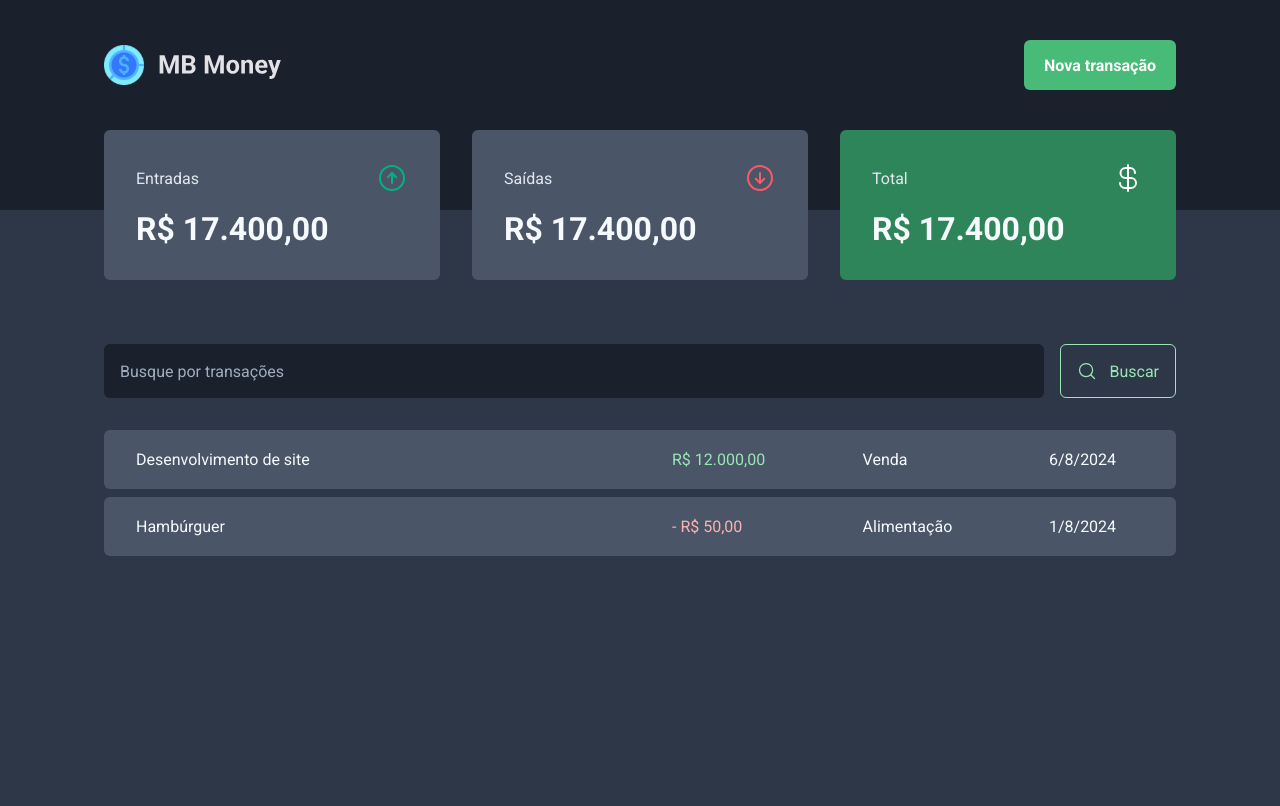
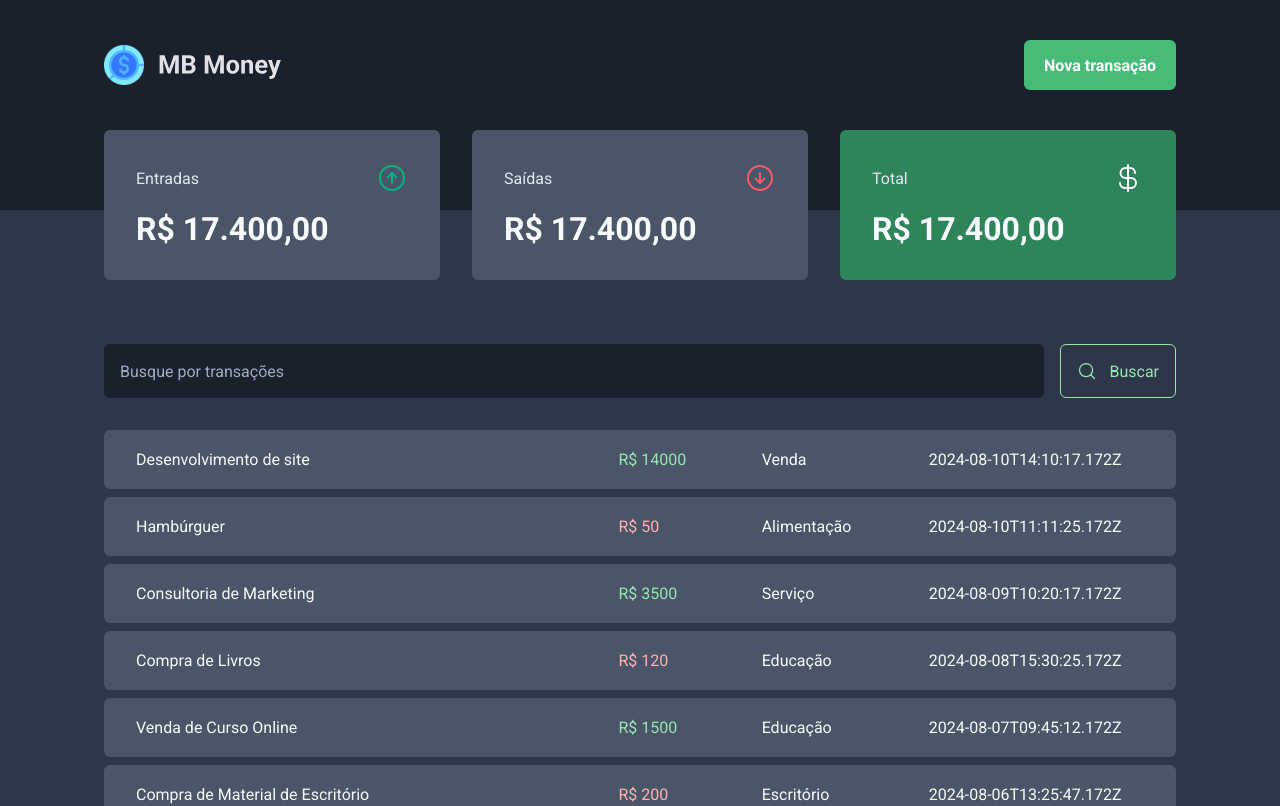
Before and after one commit to MatheusBorgesDev/mb-money, a React (Vite) app: page / in a window 1280 px wide. Shown: the top 806 px of the page. Built offline with nearby package versions, Linux system fonts and the light colour scheme; data requests are answered from the project's data file.

Commit message:
feat: :sparkles: fetch transactions data to show in home page table

```diff
--- a/src/pages/transactions/index.tsx
+++ b/src/pages/transactions/index.tsx
@@ -1,3 +1,5 @@
+import { useEffect, useState } from "react";
+
 import { Header } from "../../components/header";
 import { Summary } from "../../components/summary";
 import { SearchForm } from "./components/searchForm";
@@ -8,7 +10,29 @@ import {
   TransactionsTable,
 } from "./styles";
 
+interface Transaction {
+  id: number;
+  from: string;
+  type: "income" | "outcome";
+  price: number;
+  category: string;
+  createdAt: string;
+}
+
 export function Transactions() {
+  const [transactions, setTransactions] = useState<Transaction[]>([]);
+
+  async function loadTransactions() {
+    const response = await fetch("http://localhost:3333/transactions");
+    const data = await response.json();
+
+    setTransactions(data);
+  }
+
+  useEffect(() => {
+    loadTransactions();
+  }, []);
+
   return (
     <div>
       <Header />
@@ -19,23 +43,20 @@ export function Transactions() {
 
         <TransactionsTable>
           <tbody>
-            <tr>
-              <td width="50%">Desenvolvimento de site</td>
-              <td>
-                <PriceHighlight variant="income">R$ 12.000,00</PriceHighlight>
-              </td>
-              <td>Venda</td>
-              <td>6/8/2024</td>
-            </tr>
-
-            <tr>
-              <td width="50%">Hambúrguer</td>
-              <td>
-                <PriceHighlight>- R$ 50,00</PriceHighlight>
-              </td>
-              <td>Alimentação</td>
-              <td>1/8/2024</td>
-            </tr>
+            {transactions.map((transaction) => (
+              <tr key={transaction.id}>
+                <td width="45%">{transaction.from}</td>
+                <td>
+                  <PriceHighlight
+                    variant={
+                      transaction.type === "income" ? "income" : undefined
+                    }
+                  >{`R$ ${transaction.price}`}</PriceHighlight>
+                </td>
+                <td>{transaction.category}</td>
+                <td>{transaction.createdAt}</td>
+              </tr>
+            ))}
           </tbody>
         </TransactionsTable>
       </TransactionsContainer>
```
